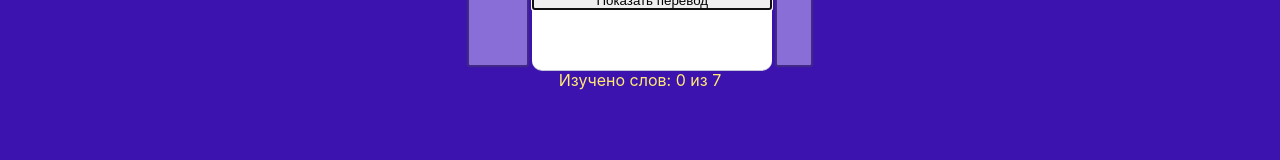
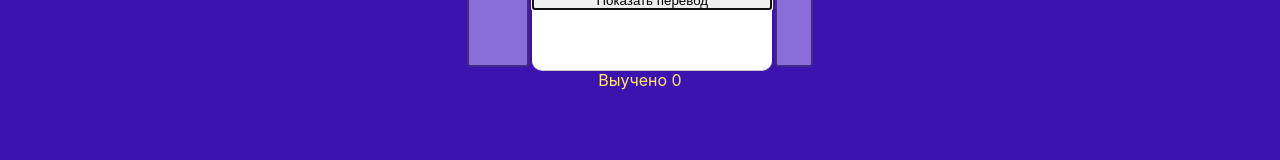
Before and after one commit to berriestime/flashcardApp, a React (Create React App) app in the folder flashcard-app/: page /train in a window 1280 px wide. Shown: the part 130-290 px from the top of the page. Built offline with nearby package versions, Linux system fonts and the light colour scheme.

Commit message:
added correct calc learned words

```diff
--- a/flashcard-app/src/Components/BaseComponents/Card/Card.jsx
+++ b/flashcard-app/src/Components/BaseComponents/Card/Card.jsx
@@ -1,7 +1,7 @@
 import React, { Fragment, useState, useRef, useEffect } from "react";
 import styles from "./Card.module.scss";
 
-const Card = ({ word, wordsLearnedCount, onChangeWordsLearnedCount }) => {
+const Card = ({ word, idx, onTranslate }) => {
   const ref = useRef(null);
   useEffect(() => {
     // Устанавливаем фокус на блок при монтировании компонента
@@ -10,7 +10,7 @@ const Card = ({ word, wordsLearnedCount, onChangeWordsLearnedCount }) => {
   const [translate, setTranslate] = useState(false);
   const translation = () => {
     setTranslate(!translate);
-    onChangeWordsLearnedCount(wordsLearnedCount + 1);
+    onTranslate(idx);
   };
 
   const text = translate ? word.russian : word.english;
--- a/flashcard-app/src/Components/Slider/Slider.js
+++ b/flashcard-app/src/Components/Slider/Slider.js
@@ -1,9 +1,9 @@
-import React, { useState } from "react";
+import React, { Fragment, useState } from "react";
 import styles from "./Slider.module.scss";
 import words from "./words.json";
 import Card from "./../BaseComponents/Card/Card.jsx";
 
-const Slider = ({ wordsLearnedCount, onChangeWordsLearnedCount }) => {
+const Slider = () => {
   const [currentIndex, setCurrentIndex] = useState(0);
 
   const nextSlide = () => {
@@ -18,7 +18,16 @@ const Slider = ({ wordsLearnedCount, onChangeWordsLearnedCount }) => {
     );
   };
 
+  const [learntWords, setLearntWords] = useState(0);
+
+  const learnWord = (idx) => {
+    if (words[idx].learned) return;
+    words[idx].learned = true;
+    setLearntWords(learntWords + 1);
+  };
+
   return (
+    <Fragment>
       <div className={styles.container}>
         <button className={styles.btn} onClick={previousSlide}>
           Previous
@@ -26,13 +35,15 @@ const Slider = ({ wordsLearnedCount, onChangeWordsLearnedCount }) => {
         <Card
           word={words[currentIndex]}
           key={currentIndex}
-        wordsLearnedCount={wordsLearnedCount}
-        onChangeWordsLearnedCount={onChangeWordsLearnedCount}
+          idx={currentIndex}
+          onTranslate={learnWord}
         />
         <button className={styles.btn} onClick={nextSlide}>
           Next
         </button>
       </div>
+      <div>Выучено {learntWords}</div>
+    </Fragment>
   );
 };
 
--- a/flashcard-app/src/Pages/Train/TrainPage.js
+++ b/flashcard-app/src/Pages/Train/TrainPage.js
@@ -1,24 +1,11 @@
-import React, { Fragment, useState } from "react";
+import React, { Fragment } from "react";
 import Slider from "../../Components/Slider/Slider.js";
-import words from "../../Components/Slider/words.json";
 
 function TrainPage(props) {
-  const totalWordsToLearn = words.length;
-  const [wordsLearnedCount, setWordsLearnedCount] = useState(0);
-  const handleWordsLearnedCount = (newValue) => {
-    setWordsLearnedCount(newValue);
-  };
-
   return (
     <Fragment>
       <main>
-        <Slider
-          wordsLearnedCount={wordsLearnedCount}
-          onChangeWordsLearnedCount={handleWordsLearnedCount}
-        />
-        <p>
-          {"Изучено слов: " + wordsLearnedCount} из {totalWordsToLearn}
-        </p>
+        <Slider />
       </main>
     </Fragment>
   );
```
Lines whose indentation alone changed are shown as unchanged.
